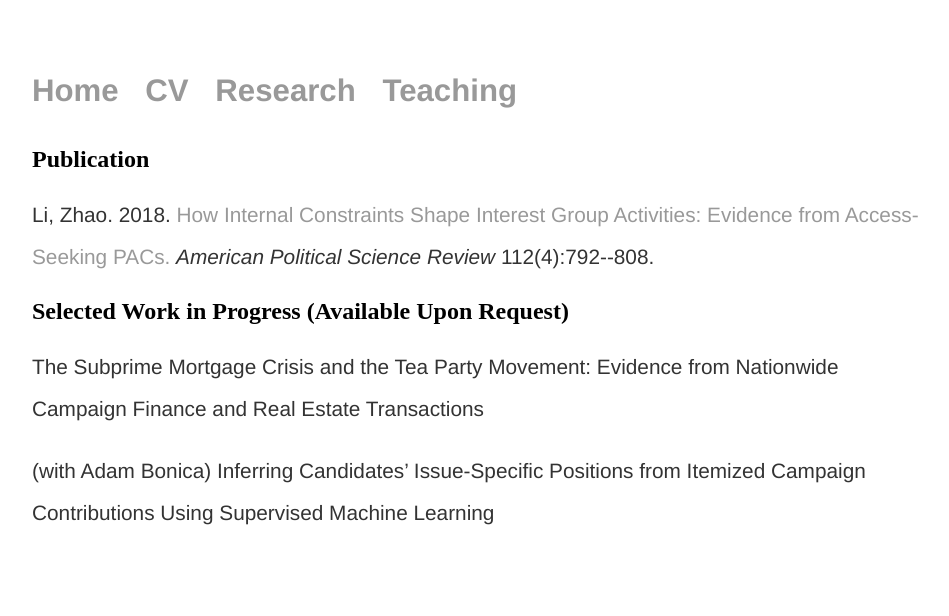
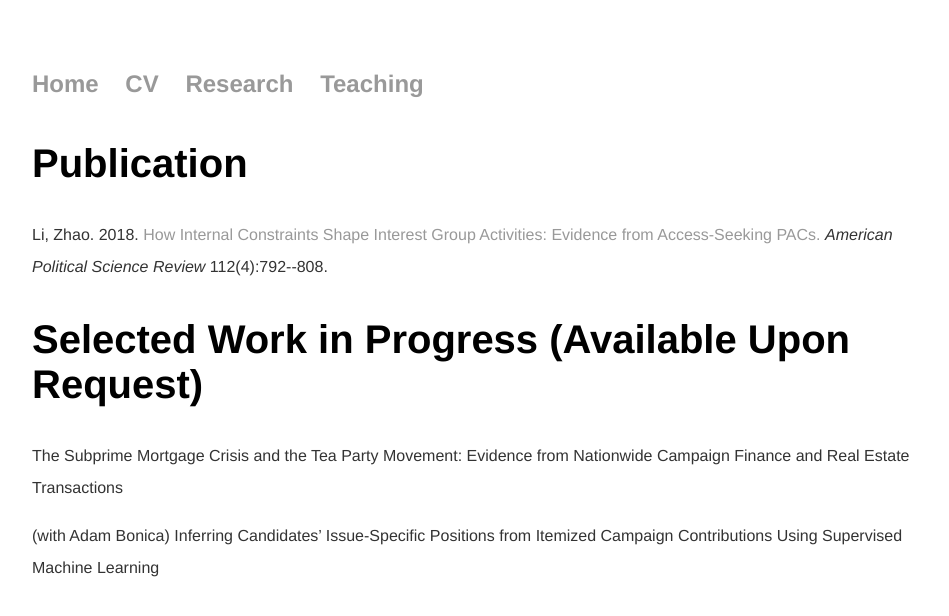
Before and after one commit to zhaoliresearch/zhaoliresearch.github.io, a Jekyll site: the page built from research/index.html, in a window 1280 px wide. Shown: the top 616 px of the page, without its empty margins (160-1109 px from the left). Built offline with Jekyll 4.4.1, drawn with Linux system fonts in a browser that asks for light colours.

Commit message:
Update main.css

```diff
--- a/css/main.css
+++ b/css/main.css
@@ -24,9 +24,13 @@ h1 {
     font-size: 3em;
     font-family:'Helvetica', 'Arial', 'Sans-Serif';
 }
+h2 {
+    font-size: 2.5em;
+    font-family:'Helvetica', 'Arial', 'Sans-Serif';
+}
 p, ul li {
     font-family:'Helvetica', 'Arial', 'Sans-Serif';
-    font-size: 1.3em;
+    font-size: 1em;
     line-height: 2em;
     color: #333;
 }
```
